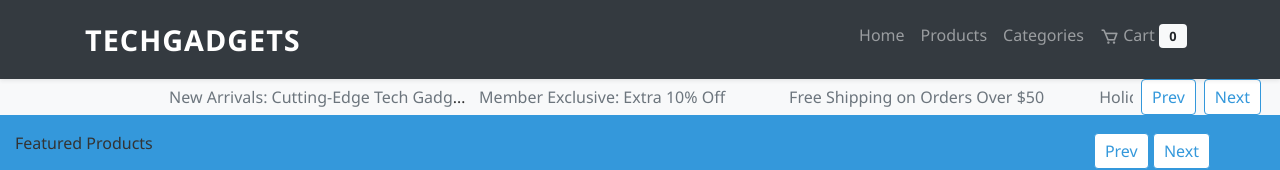
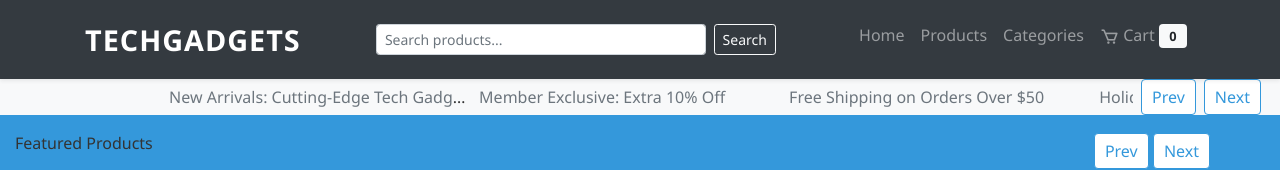
Before and after one commit to nua14k/eCommerce-Website, a plain HTML site: page index.html in a window 1280 px wide. Shown: the top 170 px of the page. Drawn offline with nearby package versions, Linux system fonts and the light colour scheme.

Commit message:
Adding search bar in header of all html pgs

```diff
--- a/index.html
+++ b/index.html
@@ -22,13 +22,23 @@
     <link rel="stylesheet" href="css/style.css">
 </head>
 <body>
+
     <!-- Header -->
    <header class="bg-dark text-white shadow-sm">
     <div class="container">
         <div class="d-flex justify-content-between align-items-center">
             <a href="index.html" class="logo">TechGadgets</a>
+
+            <!-- Search Bar -->
+            <form class="d-none d-md-flex mx-3 flex-grow-1" style="max-width: 400px;">
+                <input class="form-control form-control-sm" type="search" placeholder="Search products..." aria-label="Search">
+                <button class="btn btn-sm btn-outline-light ml-2" type="submit">Search</button>
+            </form>
+
+            <!-- Navigation Menu -->
             <nav class="navbar navbar-expand-lg navbar-dark bg-dark p-0">
-                    <button class="navbar-toggler" type="button" data-toggle="collapse" data-target="#navbarNav" aria-controls="navbarNav" aria-expanded="false" aria-label="Toggle navigation">
+                <button class="navbar-toggler" type="button" data-toggle="collapse" data-target="#navbarNav"
+                    aria-controls="navbarNav" aria-expanded="false" aria-label="Toggle navigation">
                     <span class="navbar-toggler-icon"></span>
                 </button>
                 <div class="collapse navbar-collapse" id="navbarNav">
```
Also changed, not shown: cart.html (+10 -1 lines), product-detail.html (+10 -1 lines), product-listing.html (+10 -1 lines). Lines whose indentation alone changed are shown as unchanged.
